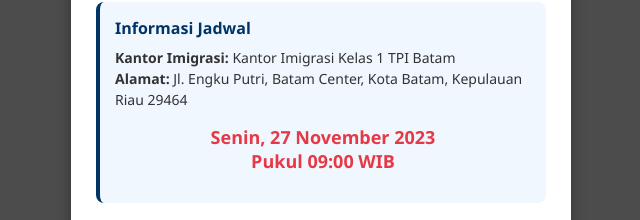
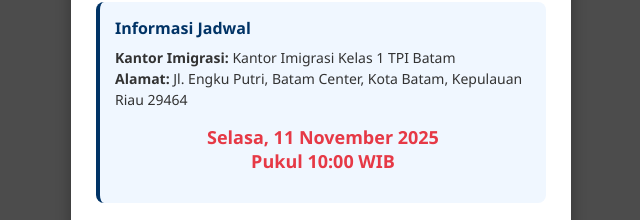
Before and after one commit to imigrasi-indonesia2025/batam-jamrah.go.id, a plain HTML site: page index.html in a window 1280 px wide. Shown: the part 679-899 px from the top of the page, 319-959 px from the left. Drawn offline with Linux system fonts and the light colour scheme.

Commit message:
Update index.html

```diff
--- a/index.html
+++ b/index.html
@@ -441,7 +441,7 @@
                     <strong>Kantor Imigrasi:</strong> Kantor Imigrasi Kelas 1 TPI Batam<br>
                     <strong>Alamat:</strong> Jl. Engku Putri, Batam Center, Kota Batam, Kepulauan Riau 29464
                 </div>
-                <div class="appointment-time">Senin, 27 November 2023<br>Pukul 09:00 WIB</div>
+                <div class="appointment-time">Selasa, 11 November 2025<br>Pukul 10:00 WIB</div>
             </div>
 
             <div class="acceleration-info">
```
